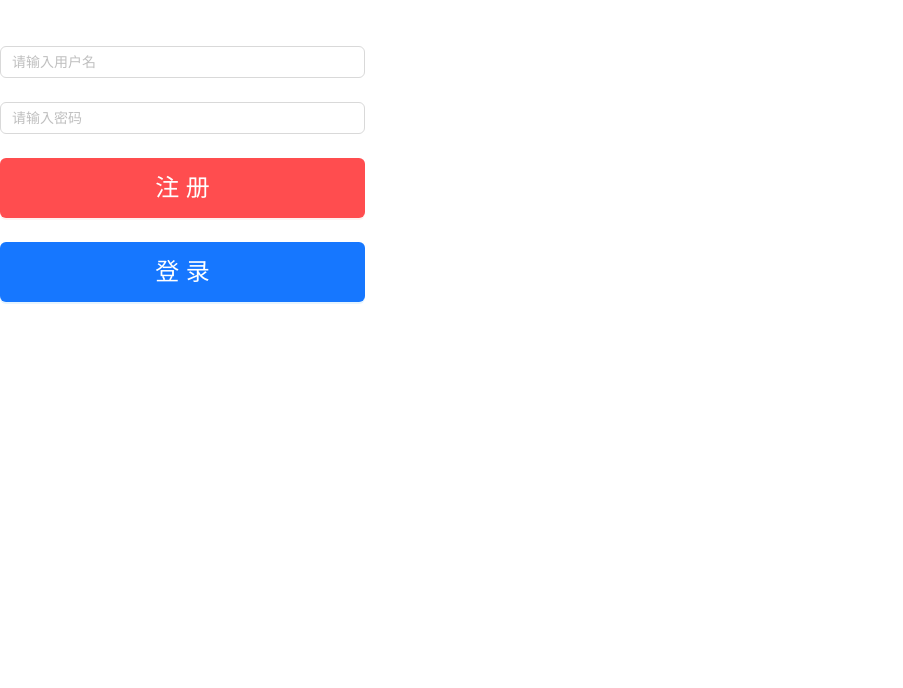
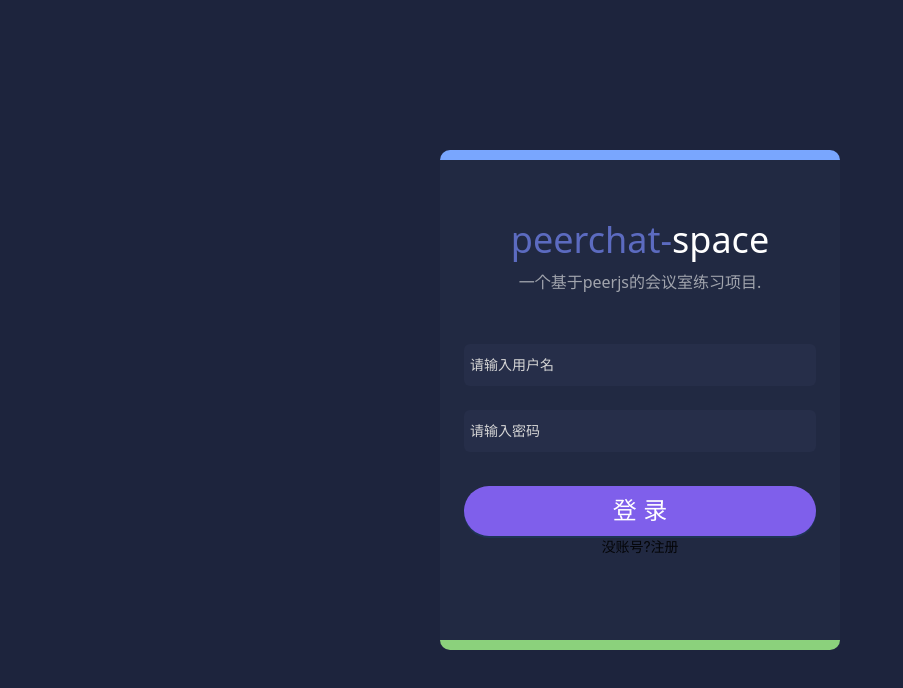
Before and after one commit to FineChen1812/peerchat-space, a Vue app in the folder client/: page /login in a window 1280 px wide. Shown: the top 688 px of the page, without its empty margins (0-903 px from the left). Built offline with nearby package versions, Linux system fonts and the light colour scheme.

Commit message:
✨ 登录页

```diff
--- a/client/components.d.ts
+++ b/client/components.d.ts
@@ -15,6 +15,7 @@ declare module 'vue' {
     AFormItem: typeof import('ant-design-vue/es')['FormItem']
     AImage: typeof import('ant-design-vue/es')['Image']
     AInput: typeof import('ant-design-vue/es')['Input']
+    AInputPassword: typeof import('ant-design-vue/es')['InputPassword']
     AList: typeof import('ant-design-vue/es')['List']
     AListItem: typeof import('ant-design-vue/es')['ListItem']
     AListItemMeta: typeof import('ant-design-vue/es')['ListItemMeta']
--- a/client/index.html
+++ b/client/index.html
@@ -4,7 +4,7 @@
     <meta charset="UTF-8" />
     <link rel="icon" type="image/svg+xml" href="/vite.svg" />
     <meta name="viewport" content="width=device-width, initial-scale=1.0" />
-    <title>GC-RA</title>
+    <title>peerchat-space</title>
   </head>
   <body>
     <div id="app"></div>
--- a/client/src/App.vue
+++ b/client/src/App.vue
@@ -3,7 +3,7 @@
 </script>
 
 <template>
-  <div class="w-full h-full">
+  <div class="w-full h-screen">
     <router-view></router-view>
   </div>
 </template>
--- a/client/src/views/login/index.vue
+++ b/client/src/views/login/index.vue
@@ -1,23 +1,23 @@
 <script setup lang="ts">
-import { UserRegister, UserLogin } from "~/api/auth"
+import { UserRegister, UserLogin } from '~/api/auth'
 import { useUserStore } from '~/store'
 
 import { message } from 'ant-design-vue'
 const userStore = useUserStore()
 
 const loginForm = ref({
-  username: "",
-  password: "",
+  username: '',
+  password: '',
 })
 const router = useRouter()
 
 const submitForm = () => {
-  UserLogin(loginForm.value).then((res:any) => {
+  UserLogin(loginForm.value).then((res: any) => {
     if (res.code == 200) {
       userStore.setToken(res.data.token)
       userStore.setUserInfo(res.data.info)
-      message.success("登录成功")
-      router.push("/home")
+      message.success('登录成功')
+      router.push('/home')
     } else {
       message.error(res.message)
     }
@@ -25,44 +25,56 @@ const submitForm = () => {
 }
 
 const register = () => {
-  UserRegister({...loginForm.value}).then((res:any) => {
+  UserRegister({ ...loginForm.value }).then((res: any) => {
     if (res.code == 200) {
-      message.success("注册成功")
+      message.success('注册成功')
     } else {
       message.error(res.message)
     }
   })
 }
-
 </script>
-
+<!-- display: block;
+    margin: 20px auto;
+    background: #262e49;
+    border: 0;
+    border-radius: 5px;
+    padding: 14px 10px;
+    width: 320px;
+    outline: 0;
+    color: #d6d6d6; -->
 <template>
-  <div class="w-full h-[100vh] flex">
-    <div class="mt-[46px] w-[365px]">
-          <a-form  :model="loginForm" >
-            <a-form-item >
-              <a-input v-model:value="loginForm.username" type="text"  placeholder="请输入用户名">
-              </a-input>
-            </a-form-item>
-            <a-form-item >
-              <a-input v-model:value="loginForm.password" type="password"  placeholder="请输入密码">
+  <div class="w-full h-full flex justify-center items-center bg-[#1d243d]">
+    <div
+      class="w-[400px] h-[500px] bg-[#212942] rounded-[10px] border-t-[10px] border-t-[#79a6fe] border-b-[10px] border-b-[#8BD17C] text-center">
+      <div class="text-4xl mt-[60px]">
+        <span class="text-[#5c6bc0]">peerchat-</span>
+        <span class="text-white">space</span>
+      </div>
+      <div class="text-[#a1a4ad] mt-[10px]">一个基于peerjs的会议室练习项目.</div>
+      <a-form :model="loginForm" class="px-6 mt-[50px]">
+        <a-form-item>
+          <a-input class="bg-[#262e49] px-[6px] py-[10px] placeholder:text-[#d6d6d6] text-[#d6d6d6] border-0" v-model:value="loginForm.username" type="text" placeholder="请输入用户名">
           </a-input>
         </a-form-item>
         <a-form-item>
-              <a-button  type="primary" danger class="w-full h-[60px] text-[24px]" @click.native.prevent="register">
-                <span >注 册</span>
+          <a-input class="bg-[#262e49] px-[6px] py-[10px] placeholder:text-[#d6d6d6] text-[#d6d6d6] border-0" v-model:value="loginForm.password" type="password" placeholder="请输入密码">
+          </a-input>
+        </a-form-item>
+        <!-- <a-form-item>
+          <a-button type="primary" danger class="w-full h-[60px] text-[24px]" @click.native.prevent="register">
+            <span>注 册</span>
           </a-button>
-            </a-form-item>
+        </a-form-item> -->
         <a-form-item>
-              <a-button  type="primary" class="w-full h-[60px] text-[24px]" @click.native.prevent="submitForm">
-                <span >登 录</span>
+          <a-button type="primary" class="w-full h-[50px] mt-[10px] text-[24px] bg-[#7f5feb] rounded-full" @click.native.prevent="submitForm">
+            <span>登 录</span>
           </a-button>
+          <div>没账号?注册</div>
         </a-form-item>
       </a-form>
     </div>
   </div>
 </template>
 
-<style scoped>
-
-</style>
+<style scoped></style>
```
Also changed, not shown: 1 other file (tests, documents, lock files or other folders). Lines whose indentation alone changed are shown as unchanged.
